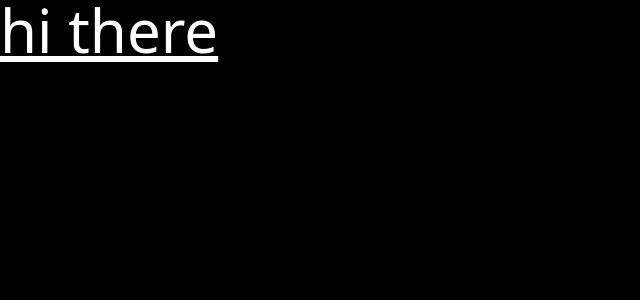
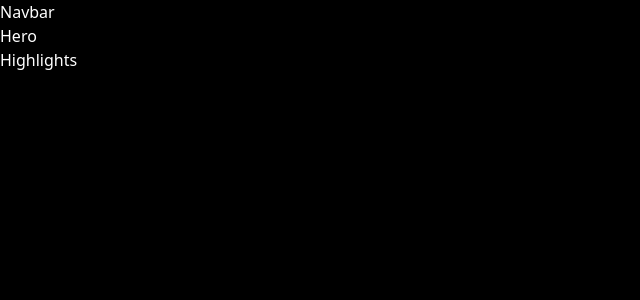
Before and after one commit to SwarnenduG07/Iphone.in, a React (Vite) app: page / in a window 1280 px wide. Shown: the top 300 px of the page, without its empty margins (0-640 px from the left). Built offline with nearby package versions, Linux system fonts and the light colour scheme.

Commit message:
components added

```diff
--- a/src/App.tsx
+++ b/src/App.tsx
@@ -1,9 +1,15 @@
+import Hero from "./componets/Hero"
+import Highlights from "./componets/Highlights"
+import Navbar from "./componets/Navbar"
+
 
 const  App = () => {
   return (
-       <div className="text-bold underline text-6xl">
-        hi there
-       </div>
+        <main className="bg-black">
+                <Navbar />
+                <Hero />
+                <Highlights/>
+        </main>
   )
 }
 
--- /dev/null
+++ b/src/componets/Hero.tsx
@@ -0,0 +1,8 @@
+
+const Hero = () => {
+  return (
+    <div>Hero</div>
+  )
+}
+
+export default Hero
--- /dev/null
+++ b/src/componets/Highlights.tsx
@@ -0,0 +1,9 @@
+
+
+const Highlights = () => {
+  return (
+    <div>Highlights</div>
+  )
+}
+
+export default Highlights
--- /dev/null
+++ b/src/componets/Navbar.tsx
@@ -0,0 +1,9 @@
+
+
+const Navbar = () => {
+  return (
+    <div>Navbar</div>
+  )
+}
+
+export default Navbar
```
